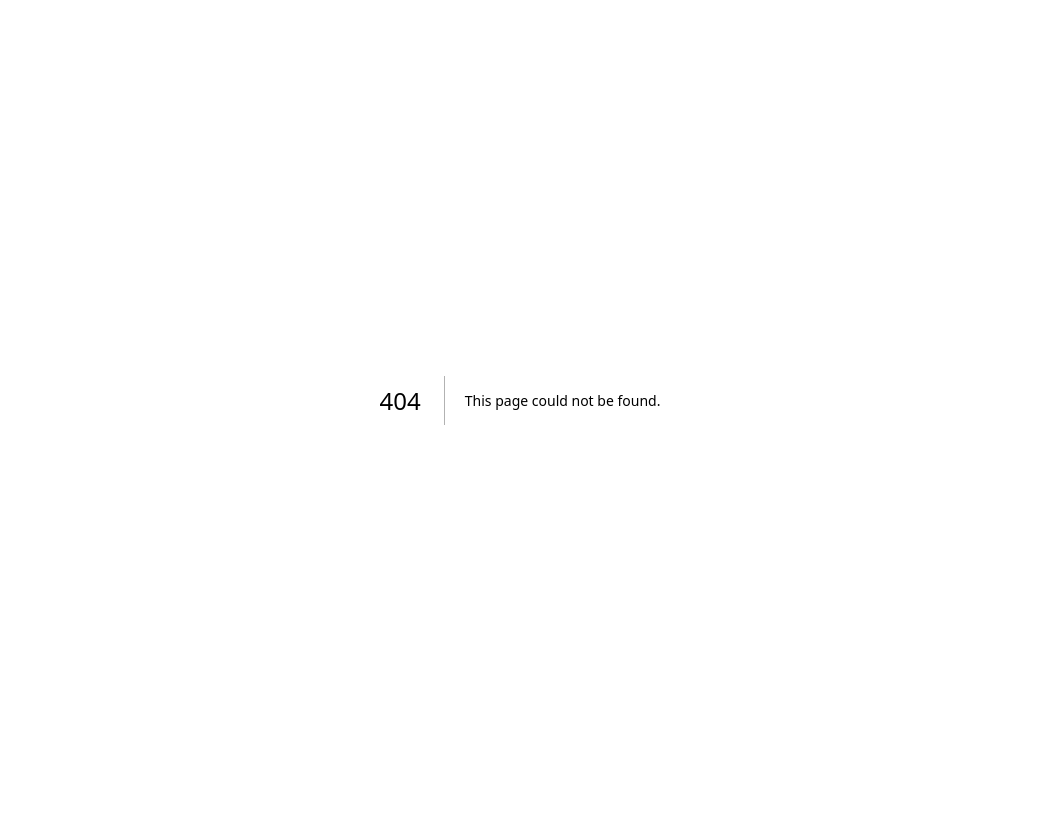
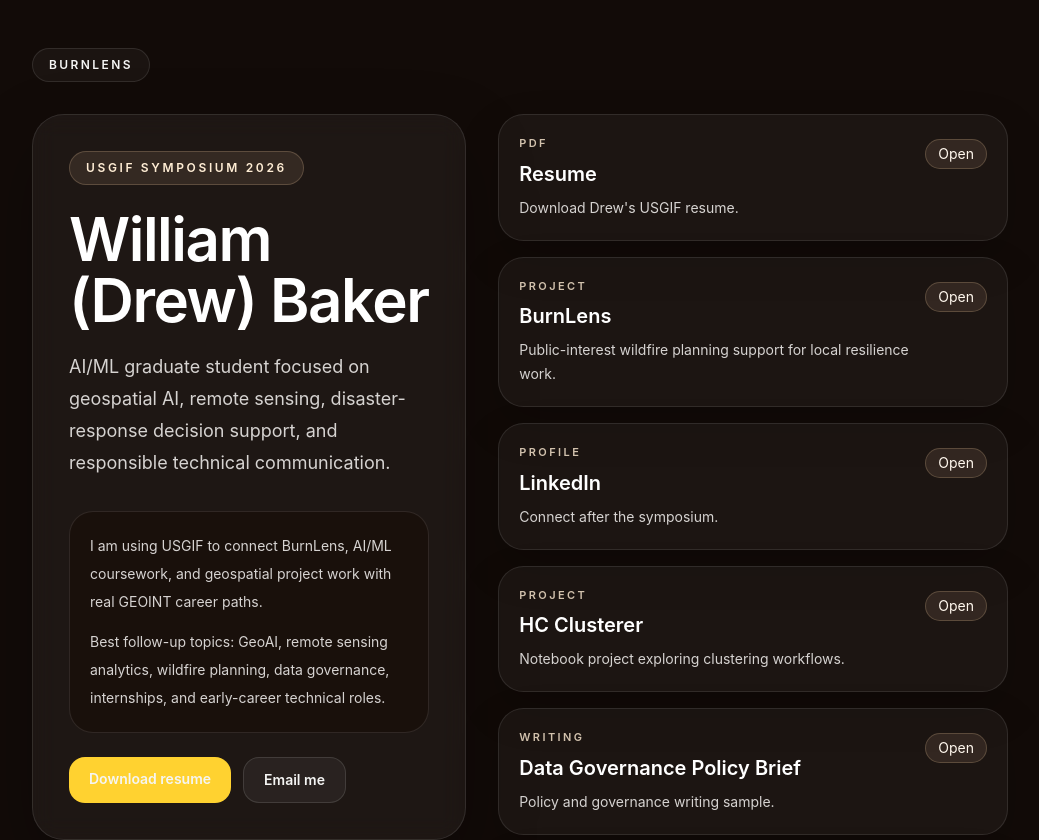
Before and after one commit to drwbkr1/burnlens-site, a Next.js app: page /usgif in a window 1280 px wide. Before the commit this address had no page. Shown: the top 840 px of the page, without its empty margins (120-1159 px from the left). Before the commit the page ends 800 px from the top, so only its background shows below. Built offline with nearby package versions, Linux system fonts and the light colour scheme.

Commit message:
Add USGIF QR link hub page

```diff
--- /dev/null
+++ b/app/usgif/page.tsx
@@ -0,0 +1,129 @@
+const links = [
+  {
+    label: "Resume",
+    href: "/usgif/resume",
+    eyebrow: "PDF",
+    description: "Download Drew's USGIF resume.",
+  },
+  {
+    label: "BurnLens",
+    href: "https://burnlensproject.org/",
+    eyebrow: "Project",
+    description: "Public-interest wildfire planning support for local resilience work.",
+  },
+  {
+    label: "LinkedIn",
+    href: "https://www.linkedin.com/in/william-baker-843946162/",
+    eyebrow: "Profile",
+    description: "Connect after the symposium.",
+  },
+  {
+    label: "HC Clusterer",
+    href: "https://colab.research.google.com/drive/1iw--FYslASbASPbh40ldStJtOB5QKfRe#scrollTo=5Zez04aIzJl6",
+    eyebrow: "Project",
+    description: "Notebook project exploring clustering workflows.",
+  },
+  {
+    label: "Data Governance Policy Brief",
+    href: "https://drive.google.com/file/d/18o2vmdDzz_FN9_Xm-xfBLw8TzlLBxqUU/view?usp=sharing",
+    eyebrow: "Writing",
+    description: "Policy and governance writing sample.",
+  },
+  {
+    label: "Email",
+    href: "mailto:bake1139@purdue.edu?subject=USGIF%20follow-up",
+    eyebrow: "Contact",
+    description: "Send a direct follow-up note.",
+  },
+] as const;
+
+export const metadata = {
+  title: "William (Drew) Baker | USGIF Links",
+  description:
+    "USGIF link hub for William (Drew) Baker: resume, BurnLens, LinkedIn, projects, and contact information.",
+};
+
+export default function USGIFLinksPage() {
+  return (
+    <main className="min-h-screen bg-[#120b08] text-stone-100">
+      <div className="fixed inset-0 -z-10 bg-[radial-gradient(circle_at_top_left,rgba(251,191,36,0.16),transparent_26%),radial-gradient(circle_at_82%_12%,rgba(249,115,22,0.12),transparent_24%),linear-gradient(180deg,#120b08_0%,#1a0f0b_48%,#120b08_100%)]" />
+      <section className="mx-auto flex min-h-screen max-w-5xl items-center px-6 py-12">
+        <div className="w-full">
+          <a
+            href="/"
+            className="inline-flex items-center gap-2 rounded-full border border-white/10 bg-white/[0.04] px-4 py-2 text-xs font-semibold uppercase tracking-[0.2em] text-stone-300 transition hover:bg-white/[0.07] hover:text-white"
+          >
+            BurnLens
+          </a>
+
+          <div className="mt-8 grid gap-8 lg:grid-cols-[0.92fr_1.08fr] lg:items-start">
+            <section className="rounded-[2rem] border border-white/10 bg-white/[0.05] p-7 shadow-[0_28px_70px_rgba(0,0,0,0.25)] backdrop-blur-md md:p-9">
+              <div className="inline-flex rounded-full border border-orange-200/20 bg-orange-200/10 px-4 py-2 text-xs font-semibold uppercase tracking-[0.22em] text-orange-100">
+                USGIF Symposium 2026
+              </div>
+              <h1 className="mt-6 text-4xl font-semibold tracking-tight text-white md:text-6xl md:leading-[1.02]">
+                William (Drew) Baker
+              </h1>
+              <p className="mt-5 text-lg leading-8 text-stone-300">
+                AI/ML graduate student focused on geospatial AI, remote sensing, disaster-response decision support, and responsible technical communication.
+              </p>
+
+              <div className="mt-8 space-y-3 rounded-[1.5rem] border border-white/10 bg-[#1a100c]/90 p-5 text-sm leading-7 text-stone-300">
+                <p>
+                  I am using USGIF to connect BurnLens, AI/ML coursework, and geospatial project work with real GEOINT career paths.
+                </p>
+                <p>
+                  Best follow-up topics: GeoAI, remote sensing analytics, wildfire planning, data governance, internships, and early-career technical roles.
+                </p>
+              </div>
+
+              <div className="mt-6 flex flex-wrap gap-3">
+                <a
+                  href="/usgif/resume"
+                  className="rounded-2xl bg-amber-300 px-5 py-3 text-sm font-semibold text-black transition hover:-translate-y-0.5"
+                >
+                  Download resume
+                </a>
+                <a
+                  href="mailto:bake1139@purdue.edu?subject=USGIF%20follow-up"
+                  className="rounded-2xl border border-white/12 bg-white/5 px-5 py-3 text-sm font-semibold text-white transition hover:bg-white/8"
+                >
+                  Email me
+                </a>
+              </div>
+            </section>
+
+            <section className="grid gap-4">
+              {links.map((link) => (
+                <a
+                  key={link.label}
+                  href={link.href}
+                  target={link.href.startsWith("http") ? "_blank" : undefined}
+                  rel={link.href.startsWith("http") ? "noopener noreferrer" : undefined}
+                  className="group rounded-[1.6rem] border border-white/10 bg-white/[0.045] p-5 shadow-[0_18px_45px_rgba(0,0,0,0.16)] transition hover:-translate-y-0.5 hover:border-orange-200/30 hover:bg-white/[0.07]"
+                >
+                  <div className="flex items-start justify-between gap-4">
+                    <div>
+                      <div className="text-[11px] font-semibold uppercase tracking-[0.22em] text-orange-100/80">
+                        {link.eyebrow}
+                      </div>
+                      <h2 className="mt-2 text-xl font-semibold text-white">{link.label}</h2>
+                      <p className="mt-2 text-sm leading-6 text-stone-300">{link.description}</p>
+                    </div>
+                    <span className="mt-1 rounded-full border border-orange-200/20 bg-orange-200/10 px-3 py-1 text-sm text-orange-50 transition group-hover:bg-orange-200/20">
+                      Open
+                    </span>
+                  </div>
+                </a>
+              ))}
+            </section>
+          </div>
+
+          <footer className="mt-8 text-center text-xs leading-6 text-stone-500">
+            Scan page for USGIF Symposium conversations. Built on burnlensproject.org/usgif.
+          </footer>
+        </div>
+      </section>
+    </main>
+  );
+}
```
